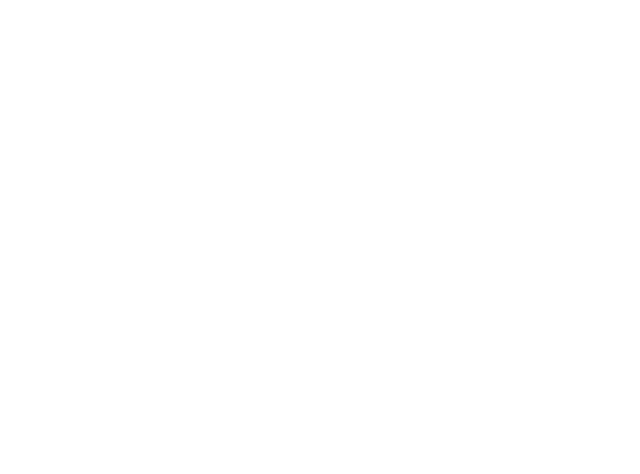
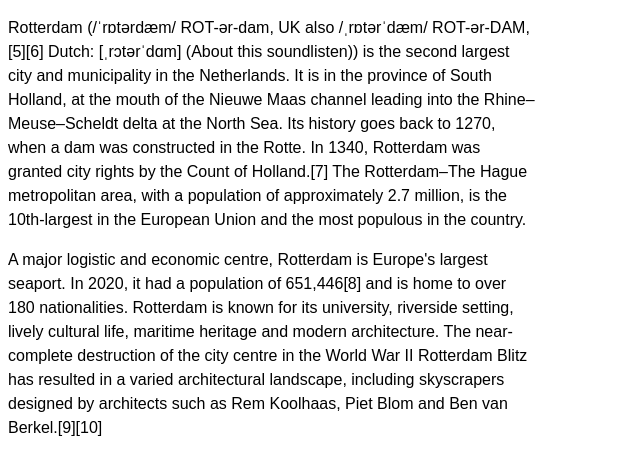
Before and after one commit to VivaVee/VivaVee.github.io, a plain HTML site: page index.html in a window 1280 px wide. Shown: the whole page, without its empty margins (0-640 px from the left). Drawn offline with Linux system fonts and the light colour scheme.

Commit message:
Added p & styles

```diff
--- a/index.html
+++ b/index.html
@@ -1,12 +1,20 @@
 <!DOCTYPE html>
+<style>
+    p {
+        font: 100%/1.5 sans-serif;
+        max-width: 33em;
+    }
+</style>
 <html lang="en">
 <head>
     <meta charset="UTF-8">
     <meta http-equiv="X-UA-Compatible" content="IE=edge">
-    <meta name="viewport" content="width=device-width, initial-scale=1.0">
-    <title>Document</title>
+    <meta name="viewport" content="width=>, initial-scale=1.0">
+    <title>Rotterdam</title>
 </head>
 <body>
+    <p>Rotterdam (/ˈrɒtərdæm/ ROT-ər-dam, UK also /ˌrɒtərˈdæm/ ROT-ər-DAM,[5][6] Dutch: [ˌrɔtərˈdɑm] (About this soundlisten)) is the second largest city and municipality in the Netherlands. It is in the province of South Holland, at the mouth of the Nieuwe Maas channel leading into the Rhine–Meuse–Scheldt delta at the North Sea. Its history goes back to 1270, when a dam was constructed in the Rotte. In 1340, Rotterdam was granted city rights by the Count of Holland.[7] The Rotterdam–The Hague metropolitan area, with a population of approximately 2.7 million, is the 10th-largest in the European Union and the most populous in the country.</p>
 
+    <p>A major logistic and economic centre, Rotterdam is Europe's largest seaport. In 2020, it had a population of 651,446[8] and is home to over 180 nationalities. Rotterdam is known for its university, riverside setting, lively cultural life, maritime heritage and modern architecture. The near-complete destruction of the city centre in the World War II Rotterdam Blitz has resulted in a varied architectural landscape, including skyscrapers designed by architects such as Rem Koolhaas, Piet Blom and Ben van Berkel.[9][10]</p>
 </body>
 </html>
```
